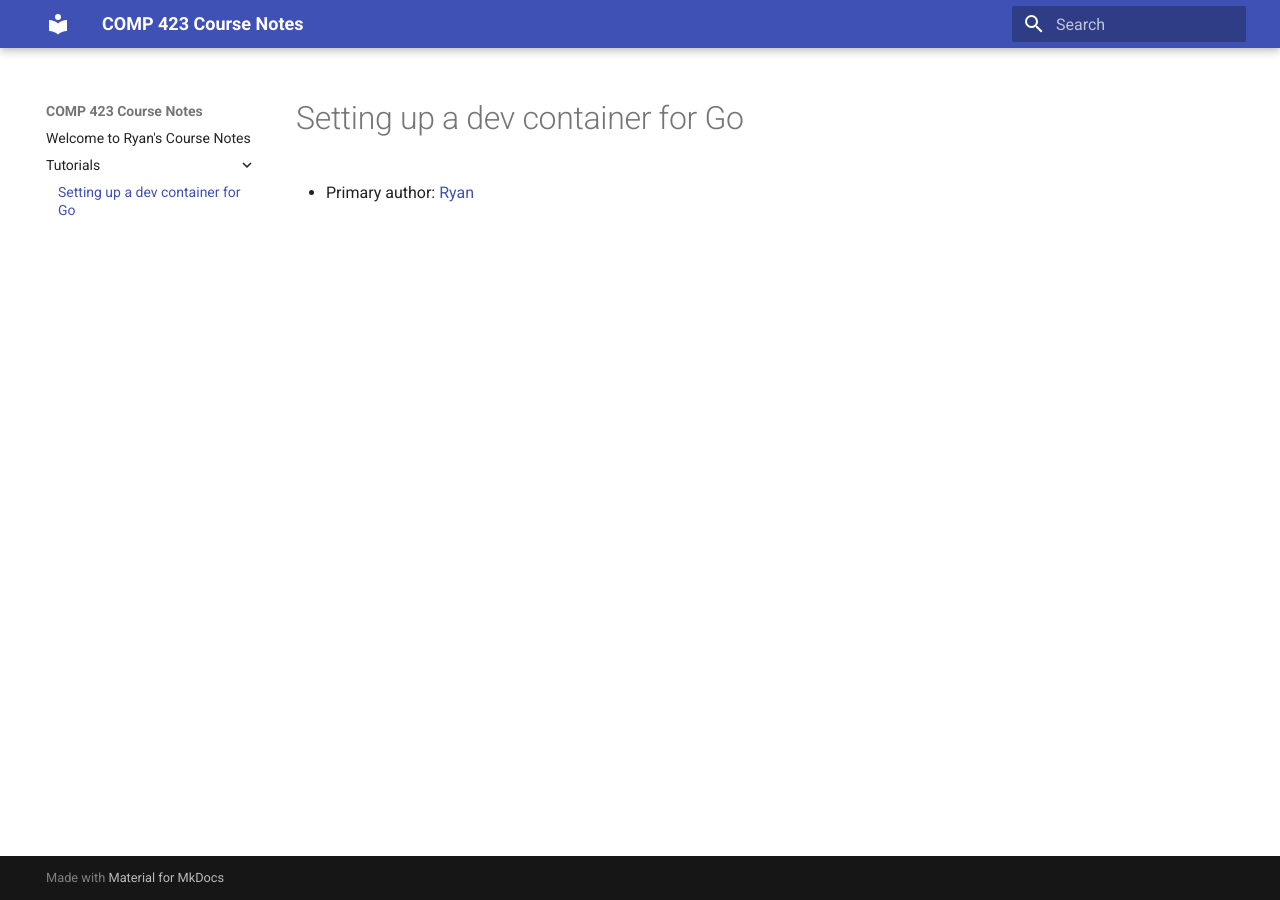
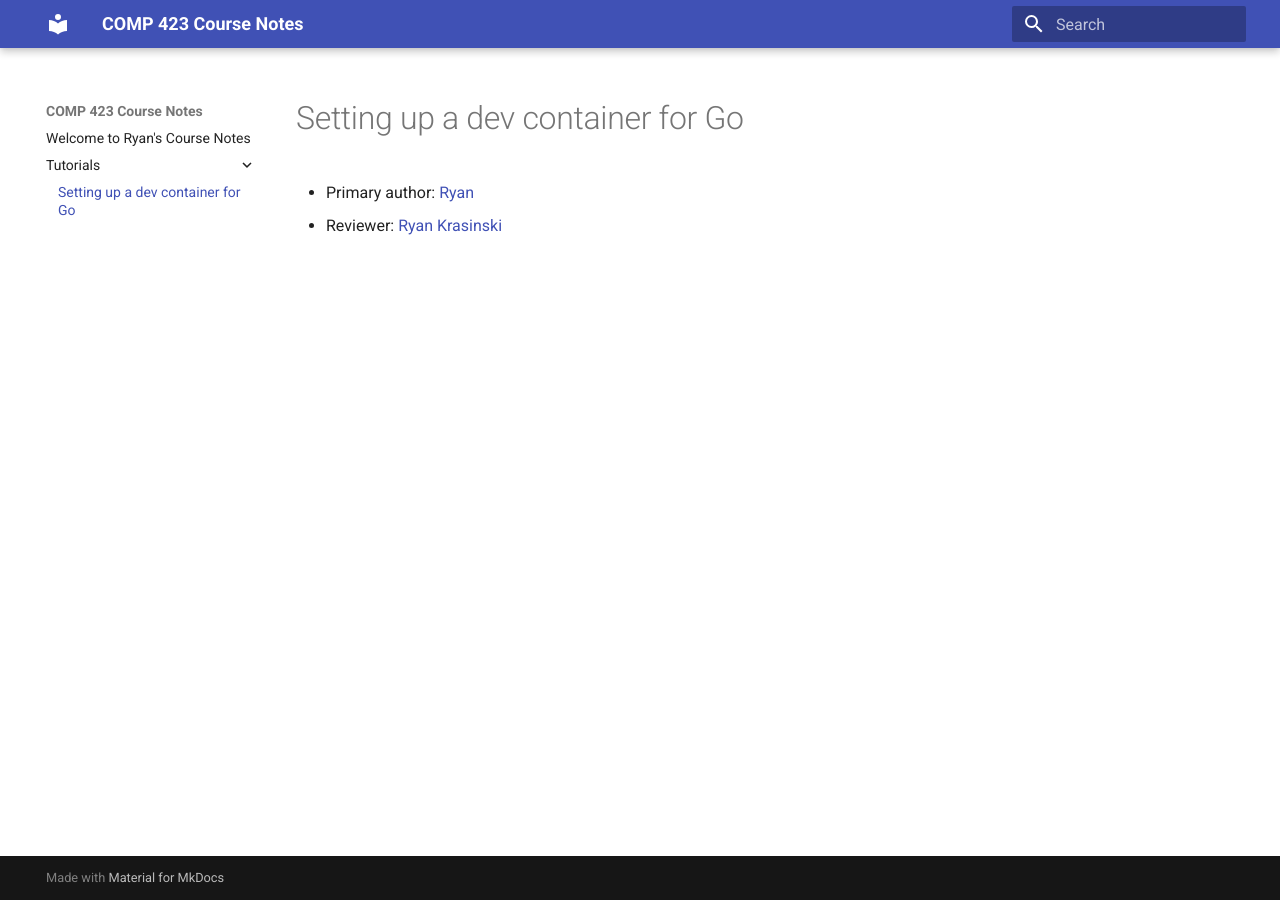
Before and after one commit to rjacob6051/comp423-course-notes, an MkDocs documentation site: the page built from docs/tutorials/go-setup.md, in a window 1280 px wide. Built offline with MkDocs 1.6.1 and Material for MkDocs 9.7.7, drawn with Linux system fonts in a browser that asks for light colours.

Commit message:
adding reviewer

```diff
--- a/docs/tutorials/go-setup.md
+++ b/docs/tutorials/go-setup.md
@@ -1,3 +1,4 @@
 # Setting up a dev container for Go
 
 * Primary author: [Ryan](https://github.com/rjacob6051)
+* Reviewer: [Ryan Krasinski](https://github.com/RunXPS)
```
